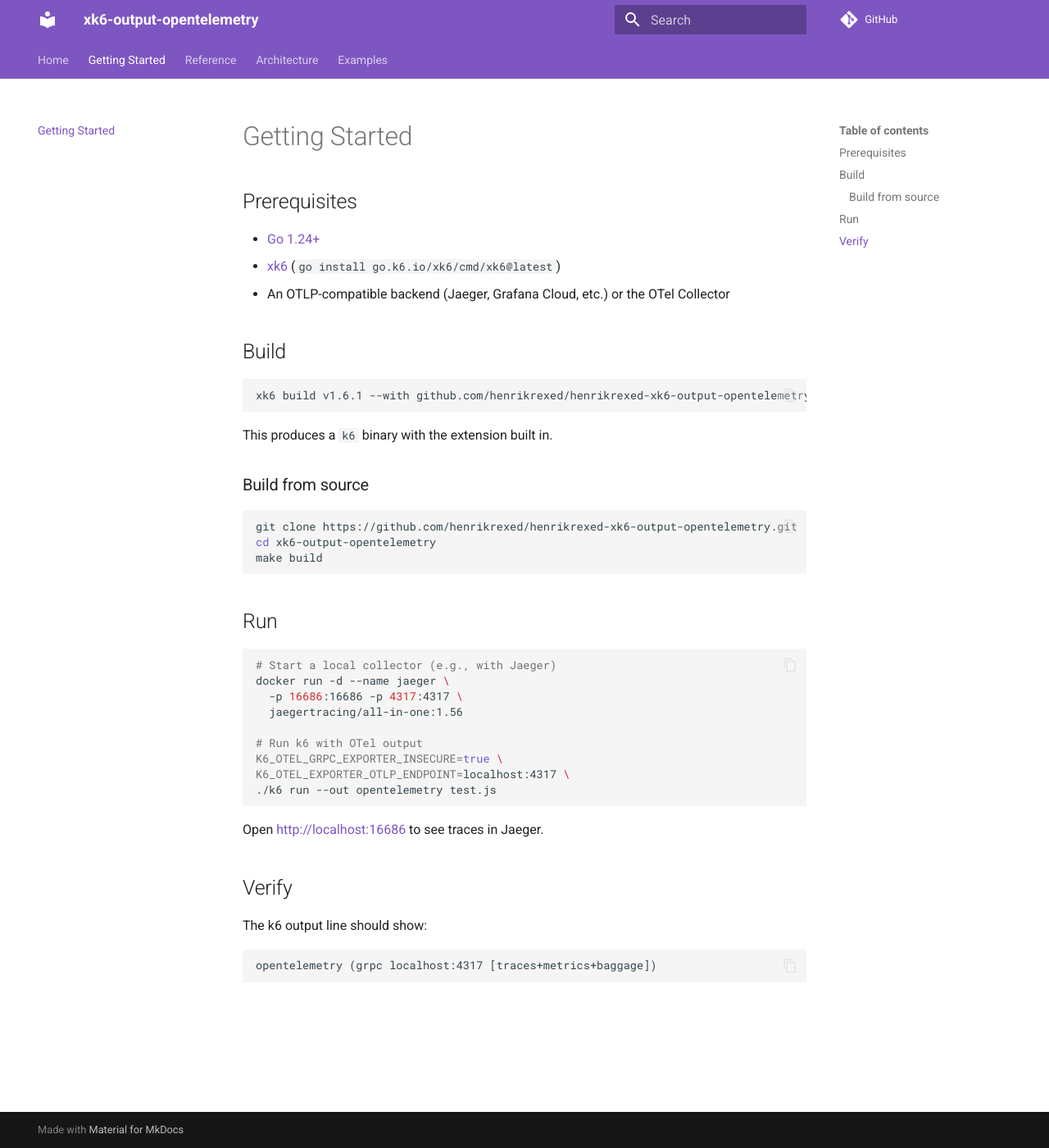
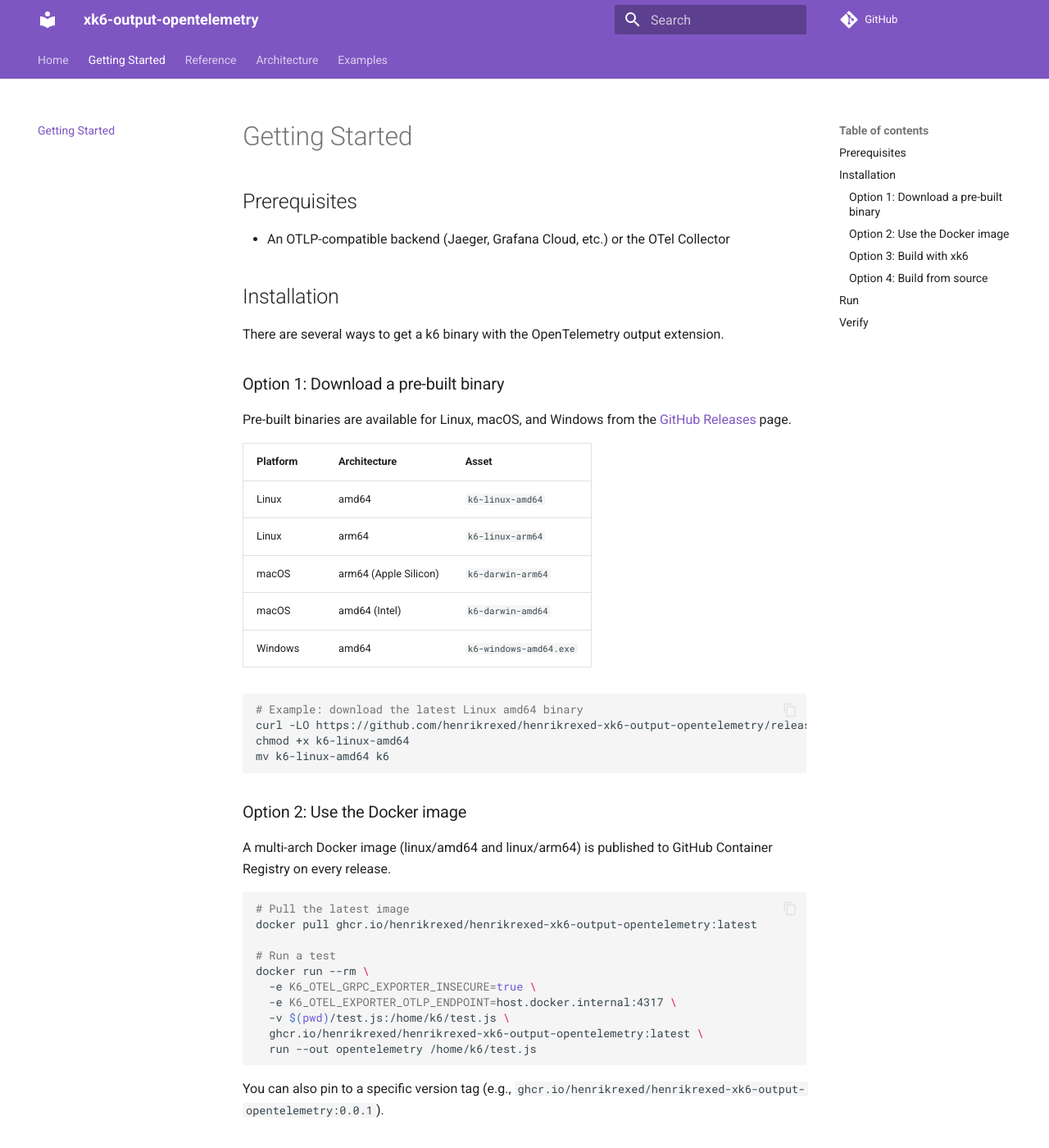
Before and after one commit to henrikrexed/henrikrexed-xk6-output-opentelemetry, an MkDocs documentation site: the page built from docs/getting-started/index.md, in a window 1280 px wide and 1400 px high. Shown: the whole window at 82% size. Built offline with MkDocs 1.6.1 and Material for MkDocs 9.7.7, drawn with Linux system fonts in a browser that asks for light colours; comment, search, counter and statistics services are not loaded; some of the changed text lies outside the part shown.

Commit message:
docs: add pre-built binary, Docker image, and xk6 install options
Update getting-started docs and README to document all artifact
installation methods: pre-built release binaries, Docker image from
ghcr.io, xk6 build, and build from source.

Co-Authored-By: Paperclip <noreply@paperclip.ing>

````diff
--- a/docs/getting-started/index.md
+++ b/docs/getting-started/index.md
@@ -2,23 +2,68 @@
 
 ## Prerequisites
 
-- [Go 1.24+](https://go.dev/dl/)
-- [xk6](https://github.com/grafana/xk6) (`go install go.k6.io/xk6/cmd/xk6@latest`)
 - An OTLP-compatible backend (Jaeger, Grafana Cloud, etc.) or the OTel Collector
 
-## Build
+## Installation
+
+There are several ways to get a k6 binary with the OpenTelemetry output extension.
+
+### Option 1: Download a pre-built binary
+
+Pre-built binaries are available for Linux, macOS, and Windows from the
+[GitHub Releases](https://github.com/henrikrexed/henrikrexed-xk6-output-opentelemetry/releases) page.
+
+| Platform | Architecture | Asset |
+|----------|-------------|-------|
+| Linux | amd64 | `k6-linux-amd64` |
+| Linux | arm64 | `k6-linux-arm64` |
+| macOS | arm64 (Apple Silicon) | `k6-darwin-arm64` |
+| macOS | amd64 (Intel) | `k6-darwin-amd64` |
+| Windows | amd64 | `k6-windows-amd64.exe` |
 
 ```bash
-xk6 build v1.6.1 --with github.com/henrikrexed/henrikrexed-xk6-output-opentelemetry
+# Example: download the latest Linux amd64 binary
+curl -LO https://github.com/henrikrexed/henrikrexed-xk6-output-opentelemetry/releases/latest/download/k6-linux-amd64
+chmod +x k6-linux-amd64
+mv k6-linux-amd64 k6
+```
+
+### Option 2: Use the Docker image
+
+A multi-arch Docker image (linux/amd64 and linux/arm64) is published to GitHub Container Registry on every release.
+
+```bash
+# Pull the latest image
+docker pull ghcr.io/henrikrexed/henrikrexed-xk6-output-opentelemetry:latest
+
+# Run a test
+docker run --rm \
+  -e K6_OTEL_GRPC_EXPORTER_INSECURE=true \
+  -e K6_OTEL_EXPORTER_OTLP_ENDPOINT=host.docker.internal:4317 \
+  -v $(pwd)/test.js:/home/k6/test.js \
+  ghcr.io/henrikrexed/henrikrexed-xk6-output-opentelemetry:latest \
+  run --out opentelemetry /home/k6/test.js
+```
+
+You can also pin to a specific version tag (e.g., `ghcr.io/henrikrexed/henrikrexed-xk6-output-opentelemetry:0.0.1`).
+
+### Option 3: Build with xk6
+
+If you need to combine this extension with other k6 extensions, use [xk6](https://github.com/grafana/xk6):
+
+**Prerequisites:** [Go 1.24+](https://go.dev/dl/), [xk6](https://github.com/grafana/xk6) (`go install go.k6.io/xk6/cmd/xk6@latest`)
+
+```bash
+xk6 build latest --with github.com/henrikrexed/henrikrexed-xk6-output-opentelemetry
 ```
 
 This produces a `k6` binary with the extension built in.
 
-### Build from source
+### Option 4: Build from source
 
 ```bash
 git clone https://github.com/henrikrexed/henrikrexed-xk6-output-opentelemetry.git
-cd xk6-output-opentelemetry
+cd henrikrexed-xk6-output-opentelemetry
 make build
 ```
 
````
Also changed, not shown: README.md (+35 -5 lines).
